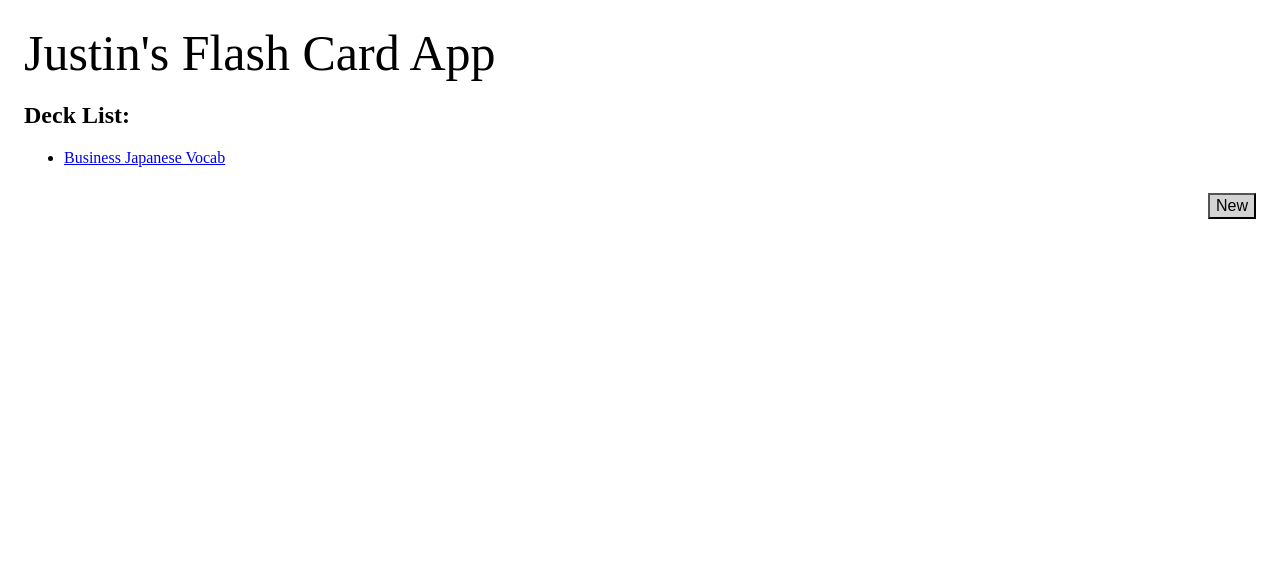
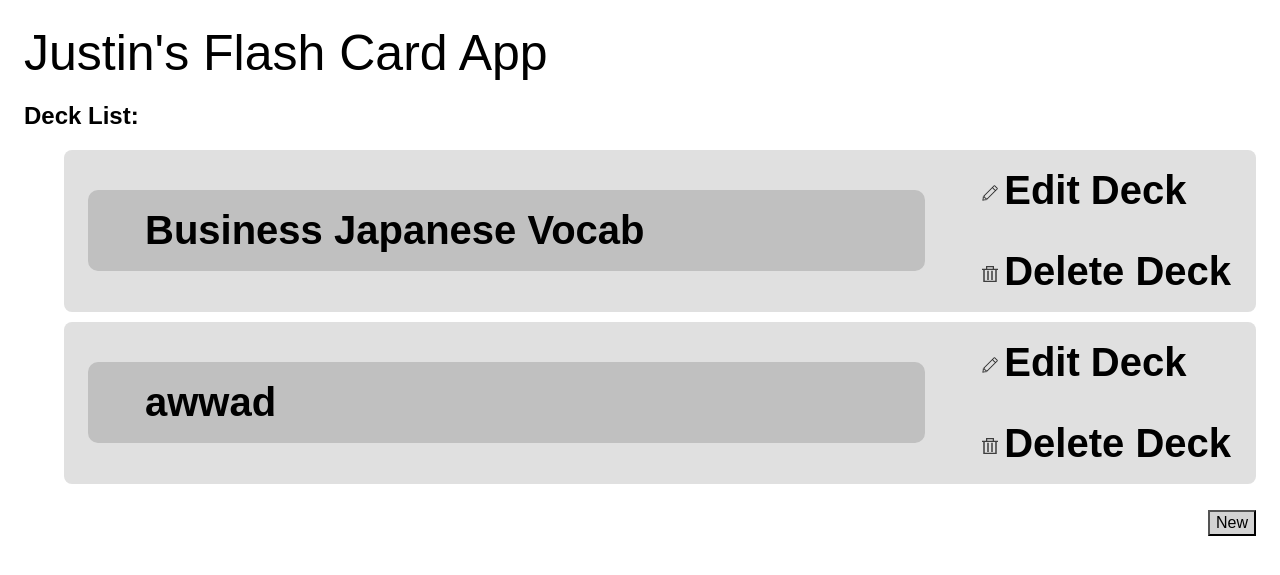
Before and after one commit to Justin-Schultz-GHub/ls-py175_flash_cards, a Flask app: page / in a window 1280 px wide. Shown: the top 575 px of the page. Run offline with Flask 3, Linux system fonts and the light colour scheme.

Commit message:
Add styles to deck list, create edit/delete buttons

```diff
--- /dev/null
+++ b/flashcards/data/deck2/cards.yml
@@ -0,0 +1,2 @@
+name: awwad
+cards: []
--- a/static/stylesheets/application.css
+++ b/static/stylesheets/application.css
@@ -1,5 +1,6 @@
 body {
   padding: 1em;
+  font-family: sans-serif;
 }
 
 header {
@@ -86,3 +87,78 @@ input[type="submit"] {
   color: #33cc99;
   background: #CBF2E5;
 }
+
+#decks {
+  flex-wrap: wrap;
+  gap: 1rem;
+}
+
+#decks li {
+  position: relative;
+  margin-bottom: 10px;
+  border-radius: 8px;
+  background: #e0e0e0;
+  list-style: none;
+  flex: 0 1 auto;
+  white-space: nowrap;
+  display: flex;
+  justify-content: space-between;
+  align-items: center;
+  padding-left: 24px;
+}
+
+#decks li a {
+  color: #000;
+  display: block;
+  padding: 18px clamp(10px, 5vw, 25px) 18px clamp(2px, 5vw, 57px);
+  text-decoration: none;
+  font-size: clamp(6px, 4vw, 40px);
+  font-weight: bold;
+  width: max-content;
+  max-width: 100%;
+}
+
+#decks li > a:first-child {
+  flex-grow: 1;
+  overflow-x: auto;
+  background-color: #c0c0c0;
+  border-radius: 0.25em;
+}
+
+.edit::before {
+  content: '';
+  display: inline-block;
+  width: 16px;
+  height: 16px;
+  margin-right: 6px;
+  background: url('/static/images/icon_edit.png') no-repeat center center;
+  background-size: contain;
+  vertical-align: middle;
+}
+
+#decks li form.delete button.delete::before {
+  content: '';
+  display: inline-block;
+  width: 16px;
+  height: 16px;
+  margin-right: 6px;
+  background: url('/static/images/icon_delete.png') no-repeat center center;
+  background-size: contain;
+  vertical-align: middle;
+}
+
+#decks li a.edit,
+#decks li form.delete button.delete {
+  color: #000;
+  background: none;
+  border: none;
+  padding: 18px clamp(10px, 5vw, 25px) 18px clamp(2px, 5vw, 57px);
+  font-size: clamp(6px, 4vw, 40px);
+  font-weight: bold;
+  cursor: pointer;
+  text-decoration: none;
+  display: block;
+  width: max-content;
+  max-width: 100%;
+  vertical-align: middle;
+}
--- a/templates/flashcards.html
+++ b/templates/flashcards.html
@@ -6,6 +6,12 @@
         {% for deck in decks if decks %}
             <li>
                 <a href="{{ url_for('display_deck', deckname=deck.folder) }}">{{ deck.name }}</a>
+                <div class=actions>
+                    <a class="edit" href="">Edit Deck</a>
+                    <form class="delete" action="" method="post">
+                        <button type="submit" class="delete">Delete Deck</button>
+                    </form>
+                </div>
             </li>
         {% endfor %}
     </ul>
```
Also changed, not shown: static/images/icon_delete.png (added), static/images/icon_edit.png (added).
